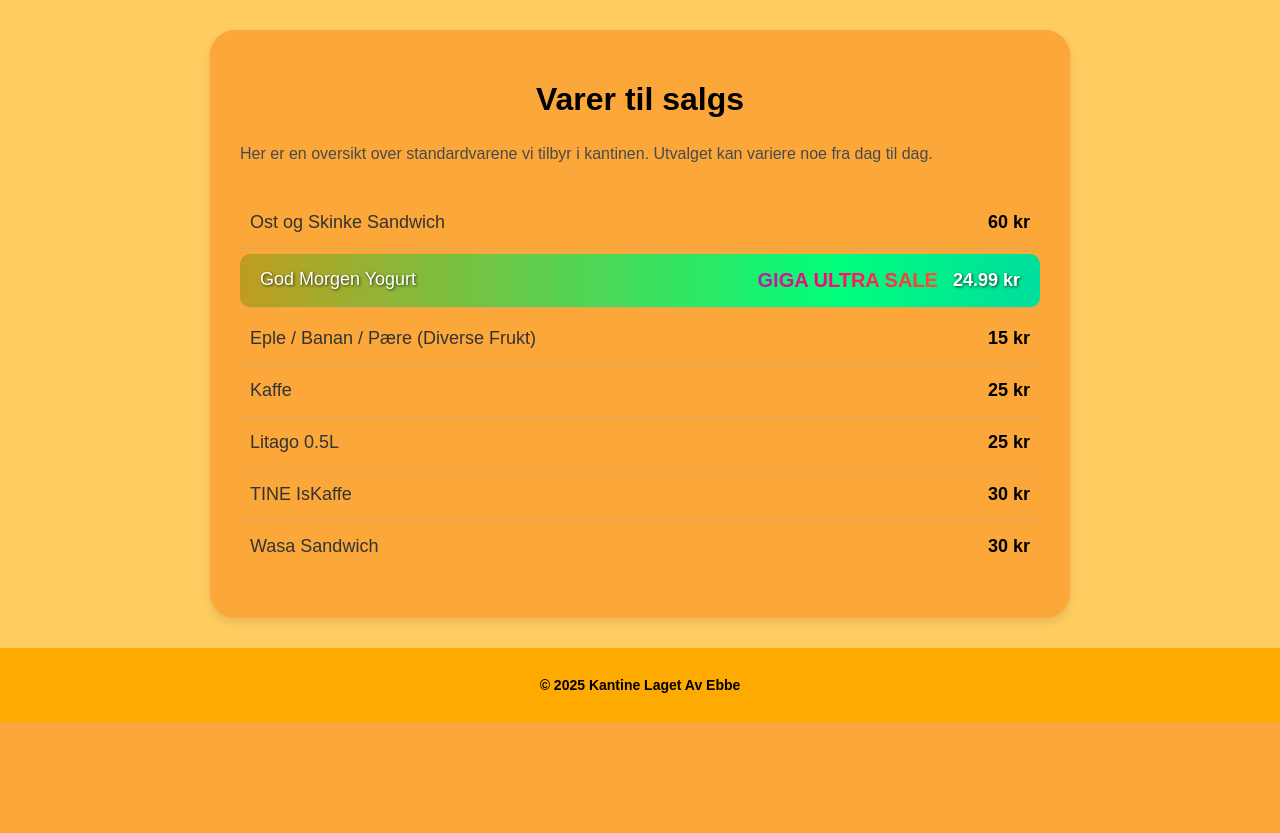
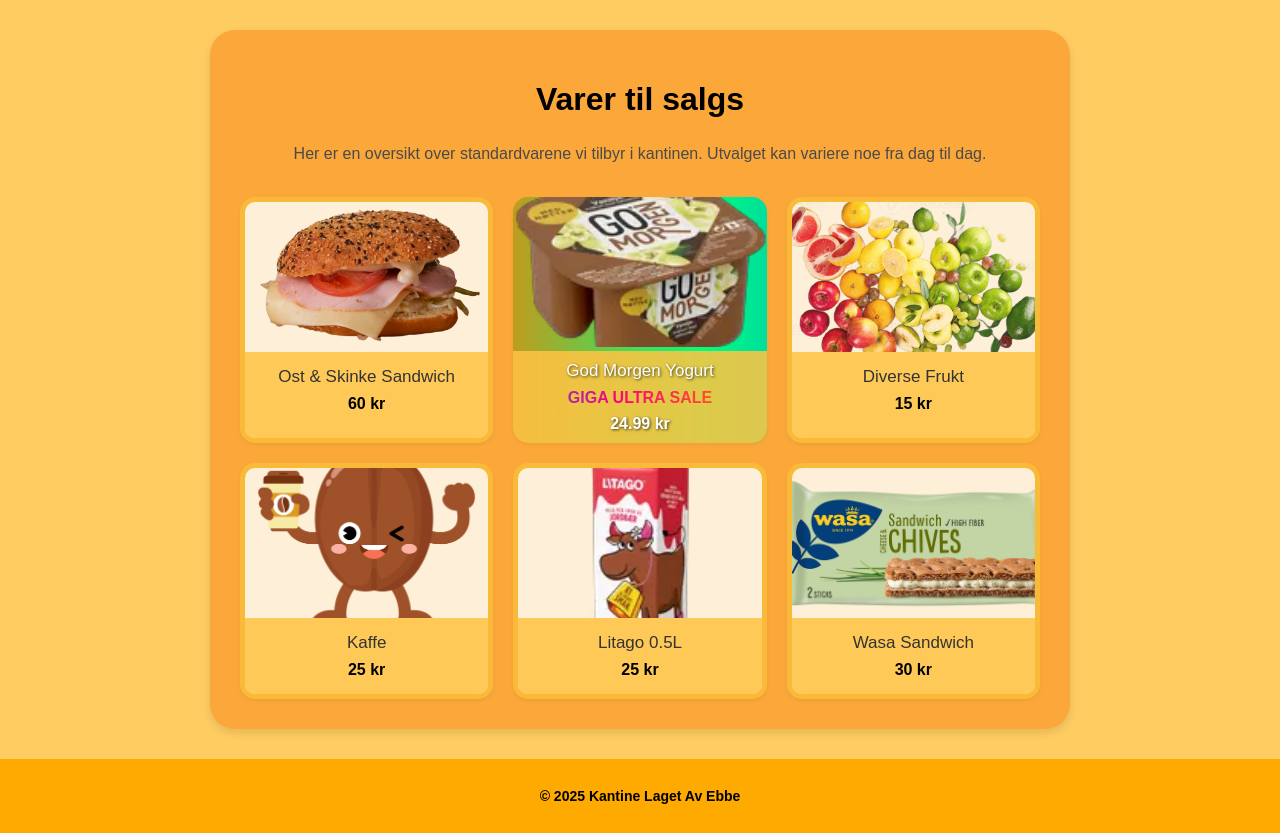
Before and after one commit to EbbGithub08/Kantine, a Flask app: page /varer in a window 1280 px wide. Shown: the part 96-929 px from the top of the page. Before the commit the page ends 818 px from the top, so only its background shows below. Run offline with Flask 3, Linux system fonts and the light colour scheme.

Commit message:
Gjort en del små endringer til diverse ting, endret teksten en del, layouten har også endrett litt. Begyner med kommentering snart

```diff
--- a/app.py
+++ b/app.py
@@ -9,24 +9,23 @@ def home():
 @app.route('/meny')
 def meny():
     ukemeny = [
-        {'dag': 'Mandag', 'rett': 'Stekt Peeper', 'bilde': 'mandag.jpg'},
-        {'dag': 'Tirsdag', 'rett': 'Dubious Måltid', 'bilde': 'tirsdag.jpg'},
-        {'dag': 'Onsdag', 'rett': 'Stekt Biff', 'bilde': 'onsdag.jpg'},
-        {'dag': 'Torsdag', 'rett': 'Slurpfish', 'bilde': 'torsdag.jpg'},
-        {'dag': 'Fredag', 'rett': 'Gold Pickled Fowl Foot', 'bilde': 'fredag.jpg'}
+        {'dag': 'Mandag', 'rett': 'Stekt Peeper', 'bilde': 'mandag.jpg', 'beskrivelse': 'Lokalplukket peeper, stekt til perfeksjon med et hint av Kharaa bacterium.'},
+        {'dag': 'Tirsdag', 'rett': 'Dubious Måltid', 'bilde': 'tirsdag.jpg', 'beskrivelse': 'Resultatet av at Straffe-sjeffen Audun prøvde å lage en matrett.'},
+        {'dag': 'Onsdag', 'rett': 'Stekt Biff', 'bilde': 'onsdag.jpg', 'beskrivelse': 'Denne oppskriften kommer fra en gammel kolega som het Steve, Er bare en stekt biff.'},
+        {'dag': 'Torsdag', 'rett': 'Slurpfish', 'bilde': 'torsdag.jpg', 'beskrivelse': 'En forfriskene og sloppy fiskerett som kan gjøre deg blå av glede.'},
+        {'dag': 'Fredag', 'rett': 'Gold Pickled Fowl Foot', 'bilde': 'fredag.jpg', 'beskrivelse': 'En gull delikatesse fra The Lands Between som bringer lykke og penger.'}
     ]
     return render_template('meny.html', meny=ukemeny)
 
 @app.route('/varer')
 def varer():
     varer_liste = [
-        {'navn': 'Ost og Skinke Sandwich', 'pris': '60 kr'},
-        {'navn': 'God Morgen Yogurt', 'pris': '24.99 kr'},
-        {'navn': 'Eple / Banan / Pære (Diverse Frukt)', 'pris': '15 kr'},
-        {'navn': 'Kaffe', 'pris': '25 kr'},
-        {'navn': 'Litago 0.5L', 'pris': '25 kr'},
-        {'navn': 'TINE IsKaffe', 'pris': '30 kr'},
-        {'navn': 'Wasa Sandwich', 'pris': '30 kr'}
+        {'navn': 'Ost & Skinke Sandwich', 'pris': '60 kr', 'bilde': 'sandwich.jpg'},
+        {'navn': 'God Morgen Yogurt', 'pris': '24.99 kr', 'bilde': 'yogurt.jpg'},
+        {'navn': 'Diverse Frukt', 'pris': '15 kr', 'bilde': 'frukt.jpg'},
+        {'navn': 'Kaffe', 'pris': '25 kr', 'bilde': 'kaffe.jpg'},
+        {'navn': 'Litago 0.5L', 'pris': '25 kr', 'bilde': 'litago.jpg'},
+        {'navn': 'Wasa Sandwich', 'pris': '30 kr', 'bilde': 'wasa.jpg'}
     ]
     return render_template('varer.html', varer=varer_liste)
 
--- a/static/css/style.css
+++ b/static/css/style.css
@@ -86,6 +86,7 @@ footer {
     background-color: #fba73a;
     border-radius: 25px;
     box-shadow: 0 4px 8px rgba(0, 0, 0, 0.1);
+    text-align: center;
 }
 
 .content-container h1, .content-container h2 {
@@ -103,7 +104,7 @@ footer {
     color: #4a4a4a;
     line-height: 1.7;
     font-size: 16px;
-    text-align: justify;
+    text-align: center;
 }
 
 .content-image {
@@ -114,22 +115,47 @@ footer {
     margin: 40px auto 10px auto;
 }
 
-.varer-liste {
-    list-style: none;
-    padding: 0;
+.varer-grid {
+    display: grid;
+    grid-template-columns: repeat(3, 1fr);
+    gap: 20px;
     margin-top: 30px;
 }
 
-.varer-liste li {
+.vare-kort {
+    background-color: #fef0d8;
+    border-radius: 15px;
+    box-shadow: 0 2px 4px rgba(0,0,0,0.05);
+    text-align: center;
+    overflow: hidden;
+    border: 5px solid #f9b939;
     display: flex;
-    justify-content: space-between;
-    padding: 15px 10px;
-    border-bottom: 1px solid #e0a85c;
-    font-size: 18px;
+    flex-direction: column;
 }
 
-.varer-liste li:last-child {
-    border-bottom: none;
+.vare-bilde {
+    width: 100%;
+    height: 150px;
+    object-fit: cover;
+}
+
+.vare-info {
+    background-color: #ffc343dd;
+    padding: 15px;
+    display: flex;
+    flex-direction: column;
+    align-items: center;
+    gap: 8px;
+    flex-grow: 1;
+}
+
+#yogurt-sale .vare-info {
+    padding: 10px 15px;
+}
+
+.vare-navn {
+    font-size: 17px;
+    font-weight: 500;
 }
 
 .vare-navn { color: #333; }
@@ -185,14 +211,15 @@ footer {
     100% { background-position: 0% 50%; }
 }
 
-/* Yogurt salg stil */
 #yogurt-sale {
     background: linear-gradient(270deg, #ff7b00, #ff007b, #007bff, #00ff7b, #ff7b00);
     background-size: 400% 400%;
     animation: advanced-rainbow 8s ease infinite;
-    border-radius: 10px;
-    padding: 15px 20px;
-    margin: 5px 0;
+}
+
+#yogurt-sale {
+    border: none;
+    display: block;
 }
 
 #yogurt-sale .vare-navn,
@@ -209,7 +236,7 @@ footer {
 
 .sale-text {
     font-weight: bold;
-    font-size: 20px;
+    font-size: 16px;
     background: linear-gradient(270deg, #ff7b00, #ff007b, #007bff, #00ff7b, #ff7b00);
     background-size: 400% 400%;
     -webkit-background-clip: text;
--- a/templates/kontakt.html
+++ b/templates/kontakt.html
@@ -5,7 +5,7 @@
 {% block content %}
 <div class="content-container">
     <h1>Kontakt Oss</h1>
-    <p>Her finner du kontaktinformasjon til nøkkelpersoner i kantinedriften. Ikke nøl med å ta kontakt ved spørsmål, innspill eller allergier.</p>
+    <p>Her finner du kontaktinformasjon til nøkkelpersoner i kantinedriften. ver så snill nøl med å ta kontakt ved spørsmål, og vi bryr oss ikke om allergier.</p>
 
     <div class="kontakt-liste">
         <div class="kontakt-kort" id="ebbe-kort">
--- a/templates/meny.html
+++ b/templates/meny.html
@@ -5,7 +5,7 @@
 {% block content %}
 <div class="content-container">
     <h1>Ukens Meny</h1>
-    <p>Her er en oversikt over hva vi serverer til lunsj denne uken. Vi tar forbehold om små endringer. Vel bekomme!</p>
+    <p>Her er en oversikt over hva vi serverer til lunsj denne uken. Vi tar ikke forbehold om små endringer. Fakk deg!</p>
     <div class="meny-grid">
         {% for dagens_meny in meny %}
             {% if dagens_meny.dag == 'Fredag' %}
@@ -17,6 +17,7 @@
                     <div class="meny-info">
                         <h2>{{ dagens_meny.dag }}</h2>
                         <p class="meny-rett">{{ dagens_meny.rett }}</p>
+                        <p class="meny-beskrivelse">{{ dagens_meny.beskrivelse }}</p>
                     </div>
                 </div>
         {% endfor %}
--- a/templates/varer.html
+++ b/templates/varer.html
@@ -6,22 +6,24 @@
 <div class="content-container">
     <h1>Varer til salgs</h1>
     <p>Her er en oversikt over standardvarene vi tilbyr i kantinen. Utvalget kan variere noe fra dag til dag.</p>
-    <ul class="varer-liste">
+    <div class="varer-grid">
         {% for vare in varer %}
             {% if vare.navn == 'God Morgen Yogurt' %}
-                <li id="yogurt-sale">
-                    <span class="vare-navn">{{ vare.navn }}</span>
-                    <div class="pris-container">
+                <div class="vare-kort" id="yogurt-sale">
+                    <img src="{{ url_for('static', filename='images/' + vare.bilde) }}" alt="{{ vare.navn }}" class="vare-bilde">
+                    <div class="vare-info">
+                        <span class="vare-navn">{{ vare.navn }}</span>
                         <span class="sale-text">GIGA ULTRA SALE</span>
                         <span class="vare-pris">{{ vare.pris }}</span>
                     </div>
-                </li>
+                </div>
             {% else %}
-                <li>
-                    <span class="vare-navn">{{ vare.navn }}</span><span class="vare-pris">{{ vare.pris }}</span>
-                </li>
+                <div class="vare-kort">
+                    <img src="{{ url_for('static', filename='images/' + vare.bilde) }}" alt="{{ vare.navn }}" class="vare-bilde">
+                    <div class="vare-info"><span class="vare-navn">{{ vare.navn }}</span><span class="vare-pris">{{ vare.pris }}</span></div>
+                </div>
             {% endif %}
         {% endfor %}
-    </ul>
+    </div>
 </div>
 {% endblock %}
```
Also changed, not shown: other parts of static/css/style.css (+20 -9 lines), templates/index.html (+5 -5 lines), static/images/frukt.jpg (added), static/images/kaffe.jpg (added), static/images/litago.jpg (added), static/images/sandwich.jpg (added), static/images/wasa.jpg (added), static/images/yogurt.jpg (added).
